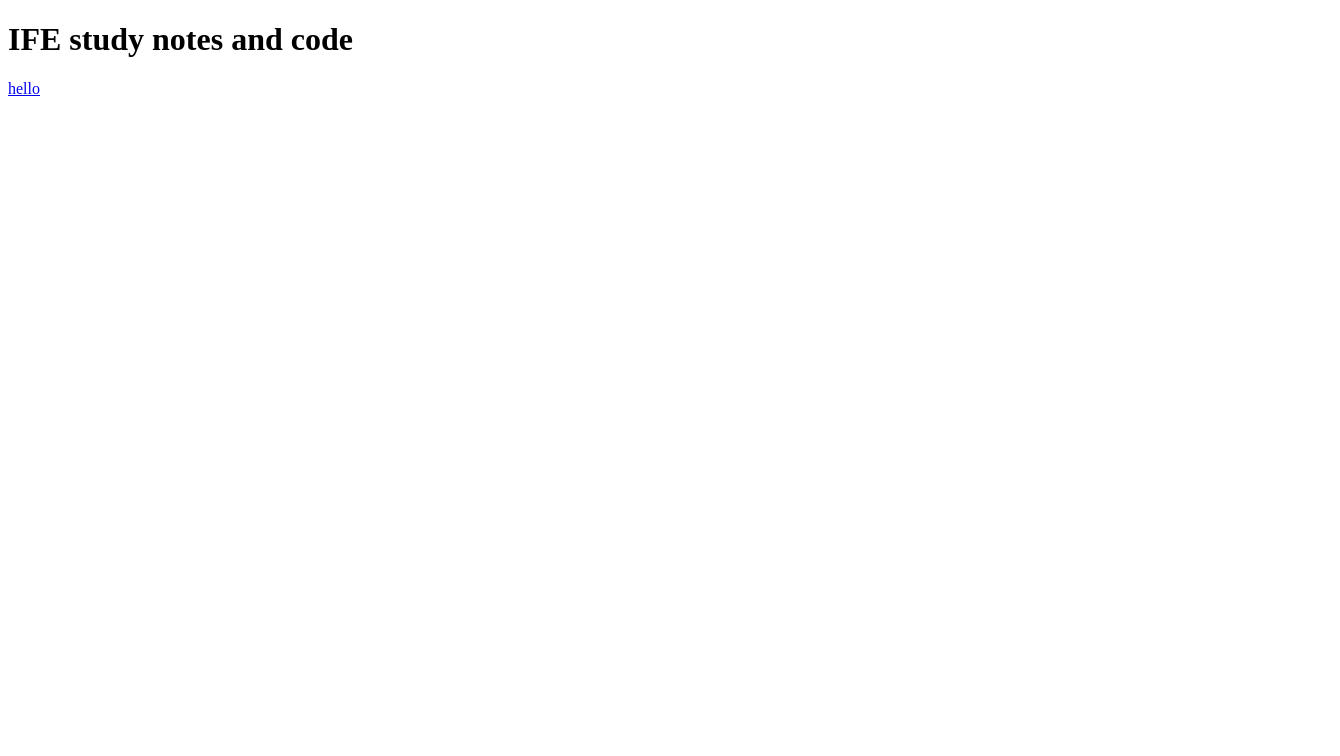
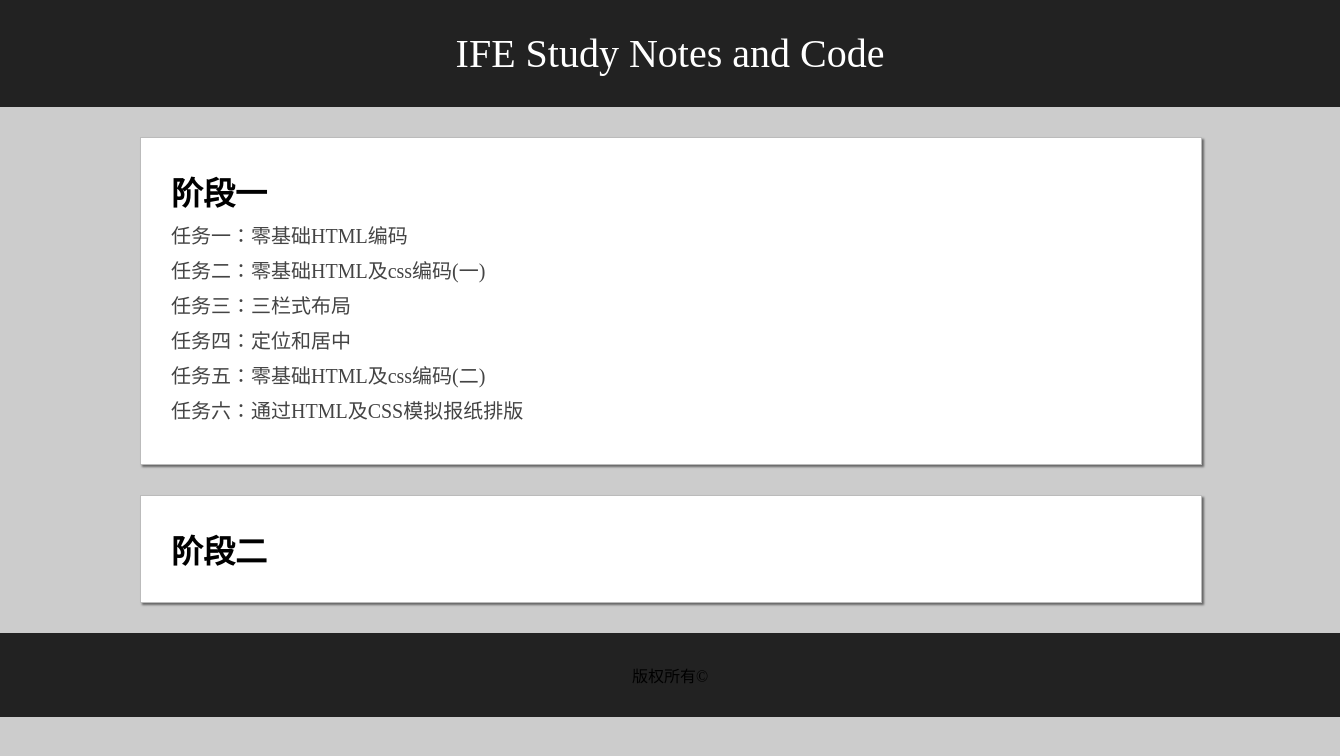
Before and after one commit to QCU266/IFE, a plain HTML site: page index.html in a window 1280 px wide. Shown: the whole page, 1340 px wide, since content can reach past the window. Drawn offline with Linux system fonts and the light colour scheme.

Commit message:
task6-index-update

```diff
--- a/index.html
+++ b/index.html
@@ -2,9 +2,46 @@
 <html>
 <head>
 	<title>无敌多么寂寞</title>
+    <meta charset="utf-8" />
+    <style>
+*{margin: 0; padding: 0;}
+body{background: #ccc}
+#header{ width: 100%;padding: 30px; background: #222; font-size: 40px; color: #fff; text-align: center;}
+
+#main{width: 1000px; margin: 30px auto;}
+.box{width: 100%; padding: 30px; margin: 30px 0; background: #fff;  box-shadow: 2px 2px 2px #666;border:1px solid #bbb;}
+#box1 ul{list-style: none; font-size:20px; line-height:25px;}
+#box1 ul li{ margin:10px 0;}
+
+#box1 ul li a{text-decoration: none; color:#444}
+#box1 ul li a:visited{color: #444}
+#box1 ul li a:hover{ font-size: 22px; color: blue;}
+
+#footer{width: 100%; background: #222; padding: 30px; text-align: center;}
+    </style>
 </head>
 <body>
-	<h1>IFE study notes and code</h1>
-	<a href="phase_1/task1/01.html">hello</a>
+    <div id="header">
+        <p>IFE Study Notes and Code</p>
+    </div>
+    <div id="main">
+        <div id="box1" class="box">
+            <h1>阶段一</h1>
+            <ul>
+                <li><a href="phase_1/task1/01.html">任务一：零基础HTML编码</a></li>
+                <li><a href="phase_1/task2/02.html">任务二：零基础HTML及css编码(一)</a></li>
+                <li><a href="phase_1/task3/03.html">任务三：三栏式布局</a></li>
+                <li><a href="phase_1/task4/04.html">任务四：定位和居中</a></li>
+                <li><a href="phase_1/task5/05.html">任务五：零基础HTML及css编码(二)</a></li>
+                <li><a href="phase_1/task6/06.html">任务六：通过HTML及CSS模拟报纸排版</a></li>
+            </ul>
+        </div>
+        <div id="box2" class="box">
+            <h1>阶段二</h1>
+        </div>
+    </div>
+    <div id="footer">
+        <p>版权所有&copy;</p>
+    </div>
 </body>
 </html>
```
